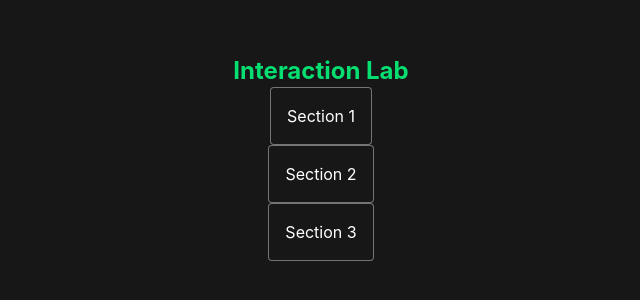
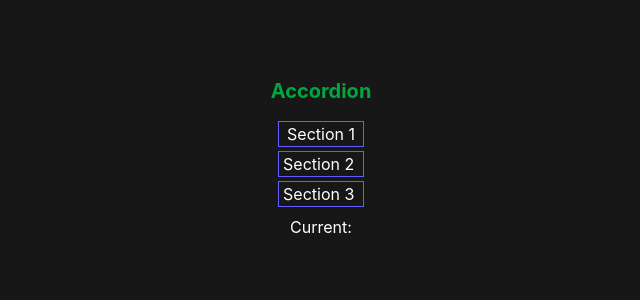
Before and after one commit to juhee-playground/frontend-interaction-lab, a React (Vite) app in the folder apps/accordion/: page / in a window 1280 px wide. Shown: the part 242-542 px from the top of the page, without its empty margins (319-959 px from the left). Built offline with nearby package versions, Linux system fonts and the light colour scheme.

Commit message:
08/11 밀린거 진행

```diff
--- a/apps/accordion/src/App.tsx
+++ b/apps/accordion/src/App.tsx
@@ -2,14 +2,15 @@ import { Accordion } from "./accodion/Accordion";
 import { AccordionContent } from "./accodion/AccordionContent";
 import { AccordionItem } from "./accodion/AccordionItem";
 import { AccordionTrigger } from "./accodion/AccordionTrigger";
+import { ReAccordion } from "./accodion/ReAccordion";
 
 import "./App.css";
 
 function App() {
   return (
     <div className="flex min-h-screen flex-col items-center justify-center bg-neutral-900 text-white">
-      <h1 className="text-2xl font-bold text-green-400">Interaction Lab</h1>
-      <Accordion>
+      <h1 className="mb-4 text-xl font-bold text-green-600">Accordion</h1>
+      {/* <Accordion>
         <AccordionItem value="item-1">
           <AccordionTrigger>Section 1</AccordionTrigger>
           <AccordionContent>Content 1</AccordionContent>
@@ -22,7 +23,9 @@ function App() {
           <AccordionTrigger>Section 3</AccordionTrigger>
           <AccordionContent>Content 3</AccordionContent>
         </AccordionItem>
-      </Accordion>
+      </Accordion> */}
+
+      <ReAccordion />
     </div>
   );
 }
--- /dev/null
+++ b/apps/accordion/src/accodion/ReAccordion.tsx
@@ -0,0 +1,32 @@
+import React, { useState } from "react";
+
+export const ReAccordion = () => {
+  const [openValue, setOpenValue] = useState<string | null>(null);
+  const clickToggle = (id: string) => {
+    console.log("click", id);
+    if (openValue === id) {
+      setOpenValue(null);
+    } else {
+      setOpenValue(id);
+    }
+  };
+  return (
+    <React.Fragment>
+      <div className="flex flex-col gap-1">
+        <section className="px-2 border border-indigo-500">
+          <div onClick={() => clickToggle("item-1")}>Section 1</div>
+          {openValue === "item-1" && <div>Content 1</div>}
+        </section>
+        <section className="px-1 border border-indigo-500">
+          <div onClick={() => clickToggle("item-2")}>Section 2</div>
+          {openValue === "item-2" && <div>Content 2</div>}
+        </section>
+        <section className="px-1 border border-indigo-500">
+          <div onClick={() => clickToggle("item-3")}>Section 3</div>
+          {openValue === "item-3" && <div>Content 3</div>}
+        </section>
+      </div>
+      <div className="mt-2">Current: {openValue}</div>
+    </React.Fragment>
+  );
+};
```
Also changed, not shown: 3 other files (tests, documents, lock files or other folders).
